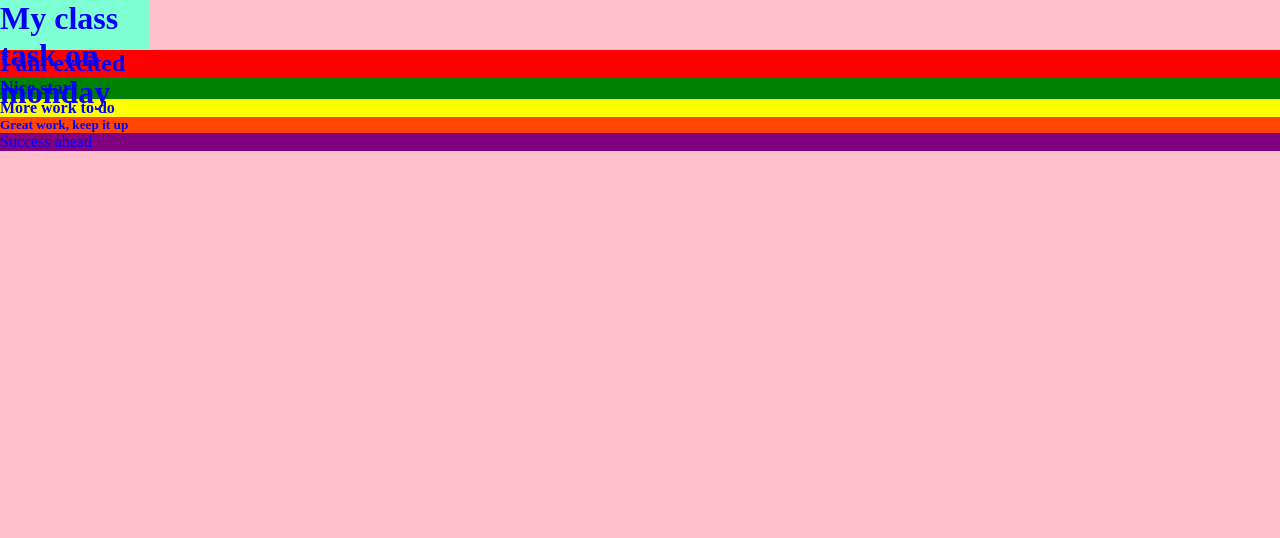
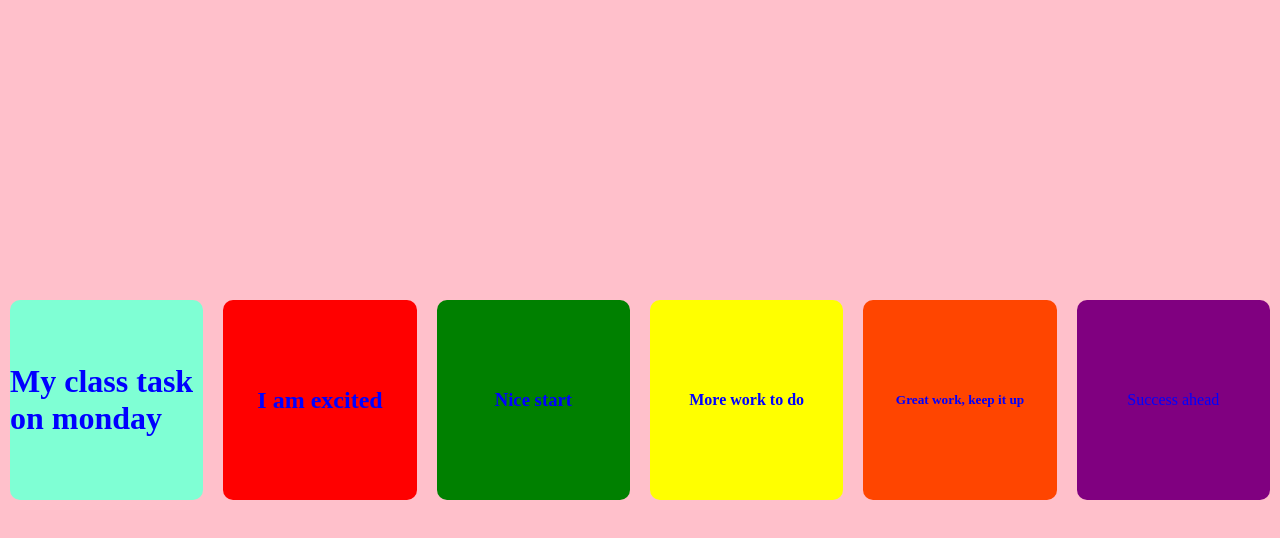
Before and after one commit to abolarinwachristianah2024-code/Class_task, a website: page index.html in a window 1280 px wide. Drawn offline with Linux system fonts and the light colour scheme.

Commit message:
adjusted the css property

```diff
--- a/index.css
+++ b/index.css
@@ -9,31 +9,71 @@
     width: 100%;
     height: 100vh;
     gap: 20px;
+    display: flex;
+    justify-content: center;
+    align-items: center;
+    padding: 10px;
 }
 
 h1{
     color:blue;
     background-color: aquamarine;
-    width: 150px;
-    height: 50px;
+    width: 400px;
+    height: 200px;
+    border-radius: 10px;
+    display: flex;
+    justify-content: center;
+    align-items: center;
+
 }
 h2{
     color:blue;
     background-color: red;
+    width: 400px;
+    height: 200px;
+    border-radius: 10px;
+    display: flex;
+    justify-content: center;
+    align-items: center;
 }
 h3{
     color:blue;
     background-color:green;
+    width: 400px;
+    height: 200px;
+    border-radius: 10px;
+    display: flex;
+    justify-content: center;
+    align-items: center;
 }
 h4{
     color:blue;
     background-color: yellow;
+    width: 400px;
+    height: 200px;
+    border-radius: 10px;
+    display: flex;
+    justify-content: center;
+    align-items: center;
 }
 h5{
     color:blue;
     background-color: orangered;
+    width: 400px;
+    height: 200px;
+    border-radius: 10px;
+    display: flex;
+    justify-content: center;
+    align-items: center;
 }
 p{
     color:blue;
     background-color: purple;
+    width: 400px;
+    height: 200px;
+    border-radius: 10px;
+    display: flex;
+    justify-content: center;
+    align-items: center;
+
 }
```
